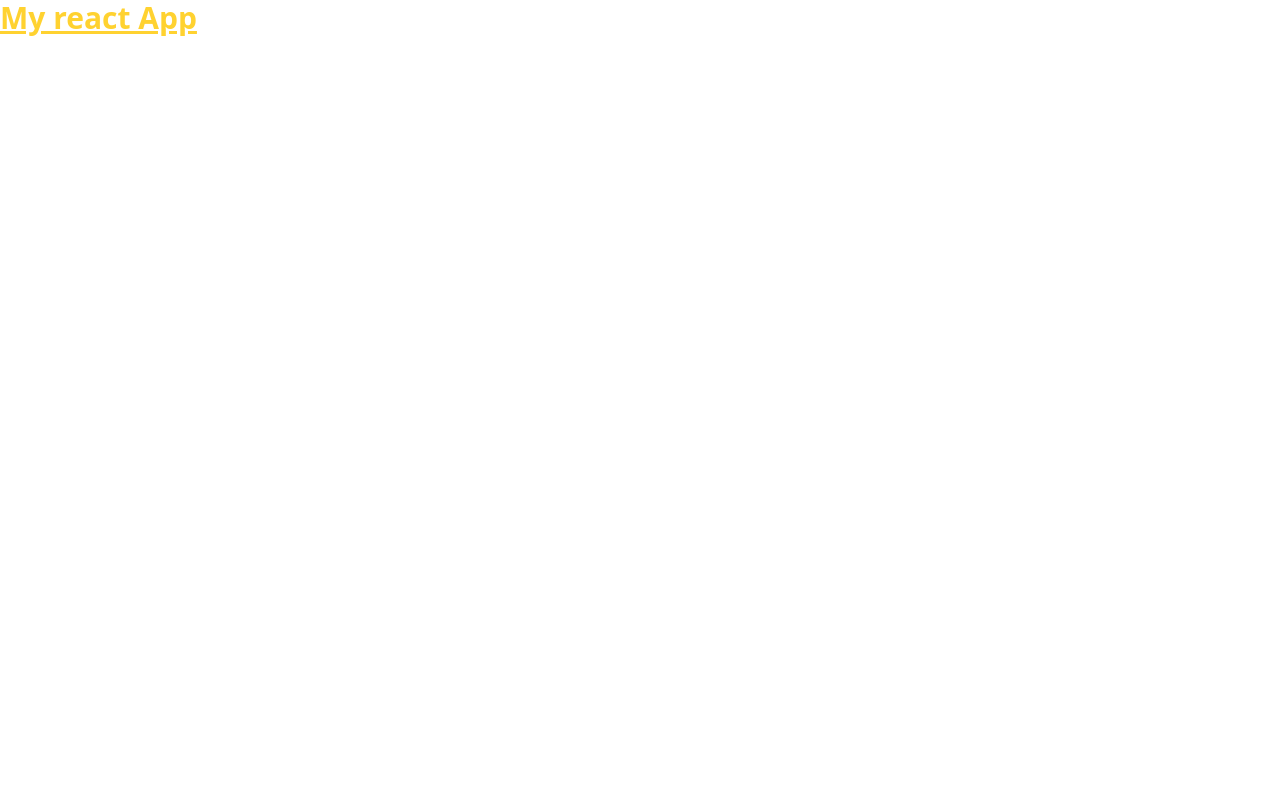
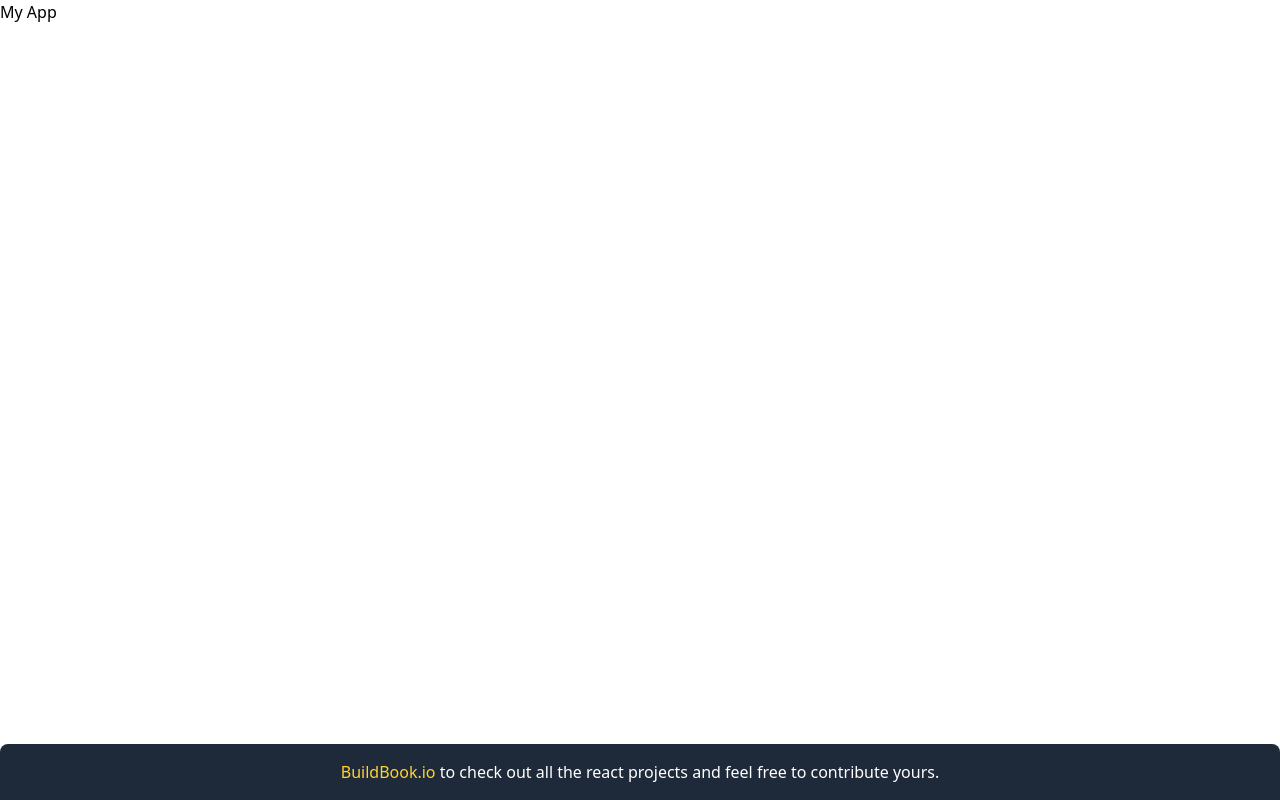
Before and after one commit to externalPointerVariable/BuildBook, a React (Vite) app in the folder myApp/: page / in a window 1280 px wide. Built offline with nearby package versions, Linux system fonts and the light colour scheme.

Commit message:
Added the footer and all the component files and other important files ✅

```diff
--- /dev/null
+++ b/myApp/components/Footer.jsx
@@ -0,0 +1,17 @@
+function Footer(){
+    return(
+        <>
+        <footer className="fixed bottom-0 w-full">
+            <div className="footer rounded-t-lg bg-gray-800 p-4 flex justify-center items-center">
+                <p className="text-center text-white">
+                    <a href="http://github.com/externalPointerVariable/BuildBook" target="_blank" rel="noreferrer">
+                        <span className="small headre text-amber-300">BuildBook.io </span>
+                    </a>
+                     to check out all the react projects and feel free to contribute yours.</p>
+            </div>
+        </footer>
+        </>
+    );
+}
+
+export default Footer;
--- /dev/null
+++ b/myApp/components/Header.jsx
@@ -0,0 +1,8 @@
+function Header() {
+  return (
+    <header>
+      <h1>My App</h1>
+    </header>
+  )
+}
+export default Header;
--- a/myApp/src/App.jsx
+++ b/myApp/src/App.jsx
@@ -1,10 +1,15 @@
+import React from 'react';
+import Footer from '../components/Footer.jsx';
+import Header from '../components/Header.jsx';
+
+
 function App() {
 
   return (
     <>
-     <div className="App">
-      <h1 class="text-3xl font-bold underline text-amber-300"> My react App </h1>
-     </div>
+    <Header/>
+      <main></main>
+    <Footer/>
     </>
   )
 }
```
Also changed, not shown: myApp/components/Sidebar.jsx (added), myApp/pages/Home.jsx (added), myApp/pages/Projects.jsx (added).
